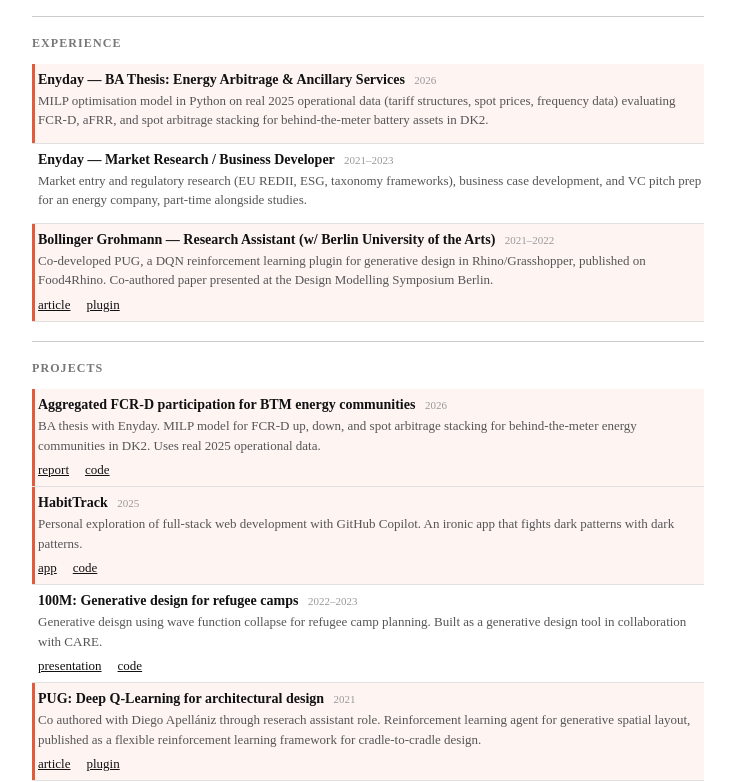
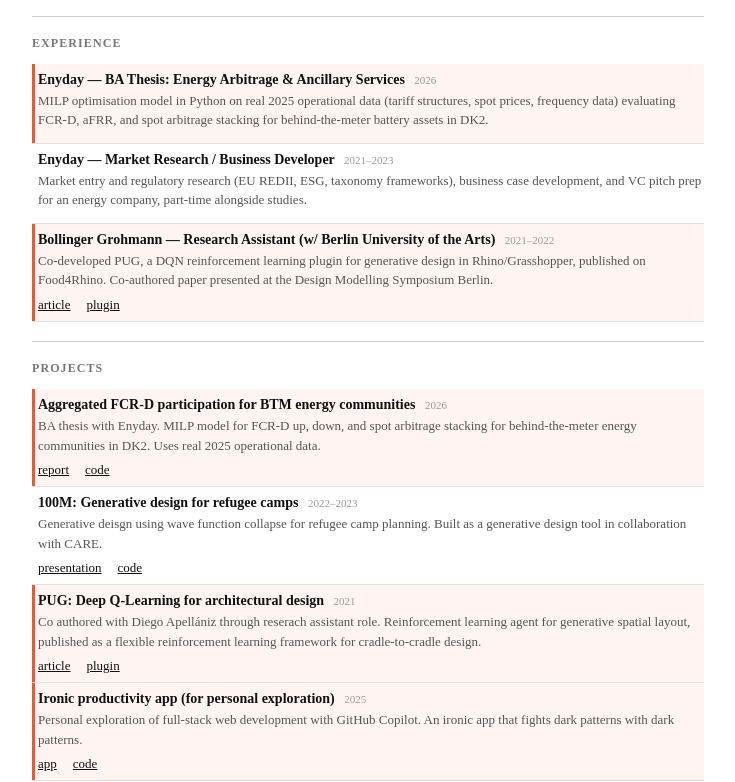
Before and after one commit to Bjorn-Pettersson/MyWebsite, a plain HTML site: page index.html in a window 1280 px wide. Shown: the part 175-957 px from the top of the page, without its empty margins (272-1007 px from the left). Drawn offline with Linux system fonts and the light colour scheme.

Commit message:
move habit project to last

```diff
--- a/index.html
+++ b/index.html
@@ -112,12 +112,6 @@
     <div class="project-links"><a href="Aggregated%20FCR-D%20participation%20for%20BTM%20energy%20communities/Aggregated_FCRD_participation_for_BTM_energy_communities.pdf" target="_blank" rel="noopener noreferrer">report</a> <a href="https://github.com/Bjorn-Pettersson/Aggregated-FCR-D-participation-for-BTM-energy-communities/blob/main/Aggregated_FCRD_participation_for_BTM_energy_communities.pdf" target="_blank" rel="noopener noreferrer">code</a></div>
   </div>
 
-  <div class="project-row" data-tags="code,ai,cs">
-    <div class="project-title">HabitTrack <span class="tag">2025</span></div>
-    <div class="project-desc">Personal exploration of full-stack web development with GitHub Copilot. An ironic app that fights dark patterns with dark patterns.</div>
-    <div class="project-links"><a href="https://productivity-wheel-coral.vercel.app/" target="_blank" rel="noopener noreferrer">app</a> <a href="https://github.com/Bjorn-Pettersson/productivity-wheel" target="_blank" rel="noopener noreferrer">code</a></div>
-  </div>
-
   <div class="project-row" data-tags="code,cool">
     <div class="project-title">100M: Generative design for refugee camps <span class="tag">2022&ndash;2023</span></div>
     <div class="project-desc">Generative deisgn using wave function collapse for refugee camp planning. Built as a generative design tool in collaboration with CARE.</div>
@@ -128,6 +122,12 @@
     <div class="project-title">PUG: Deep Q-Learning for architectural design <span class="tag">2021</span></div>
     <div class="project-desc">Co authored with Diego Apellániz through reserach assistant role. Reinforcement learning agent for generative spatial layout, published as a flexible reinforcement learning framework for cradle-to-cradle design.</div>
     <div class="project-links"><a href="https://www.researchgate.net/publication/363646896_A_Flexible_Reinforcement_Learning_Framework_to_Implement_Cradle-to-Cradle_in_Early_Design_Stages" target="_blank" rel="noopener noreferrer">article</a> <a href="https://www.food4rhino.com/en/app/pug" target="_blank" rel="noopener noreferrer">plugin</a></div>
+  </div>
+
+  <div class="project-row" data-tags="code,ai,cs">
+    <div class="project-title">Ironic productivity app (for personal exploration) <span class="tag">2025</span></div>
+    <div class="project-desc">Personal exploration of full-stack web development with GitHub Copilot. An ironic app that fights dark patterns with dark patterns.</div>
+    <div class="project-links"><a href="https://productivity-wheel-coral.vercel.app/" target="_blank" rel="noopener noreferrer">app</a> <a href="https://github.com/Bjorn-Pettersson/productivity-wheel" target="_blank" rel="noopener noreferrer">code</a></div>
   </div>
 
   <hr>
```
